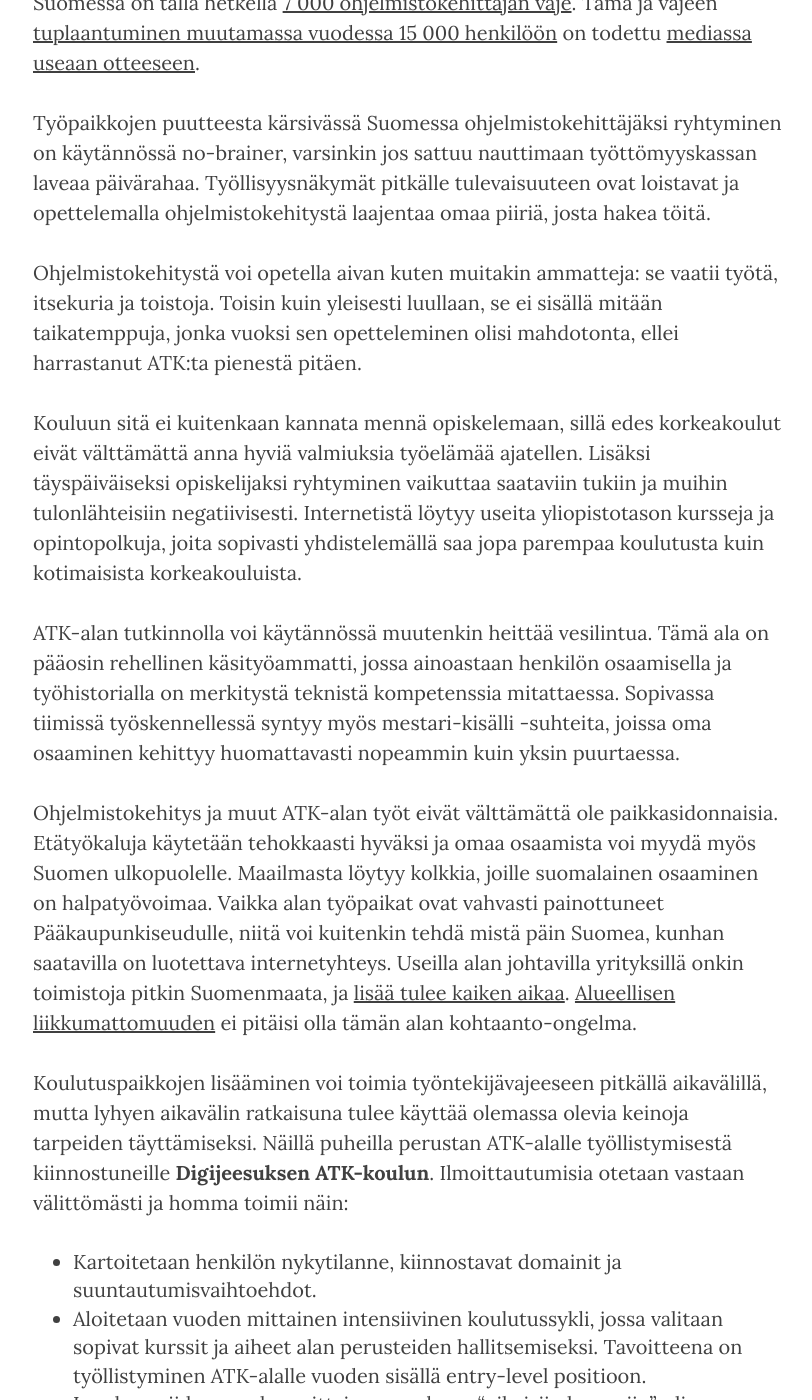
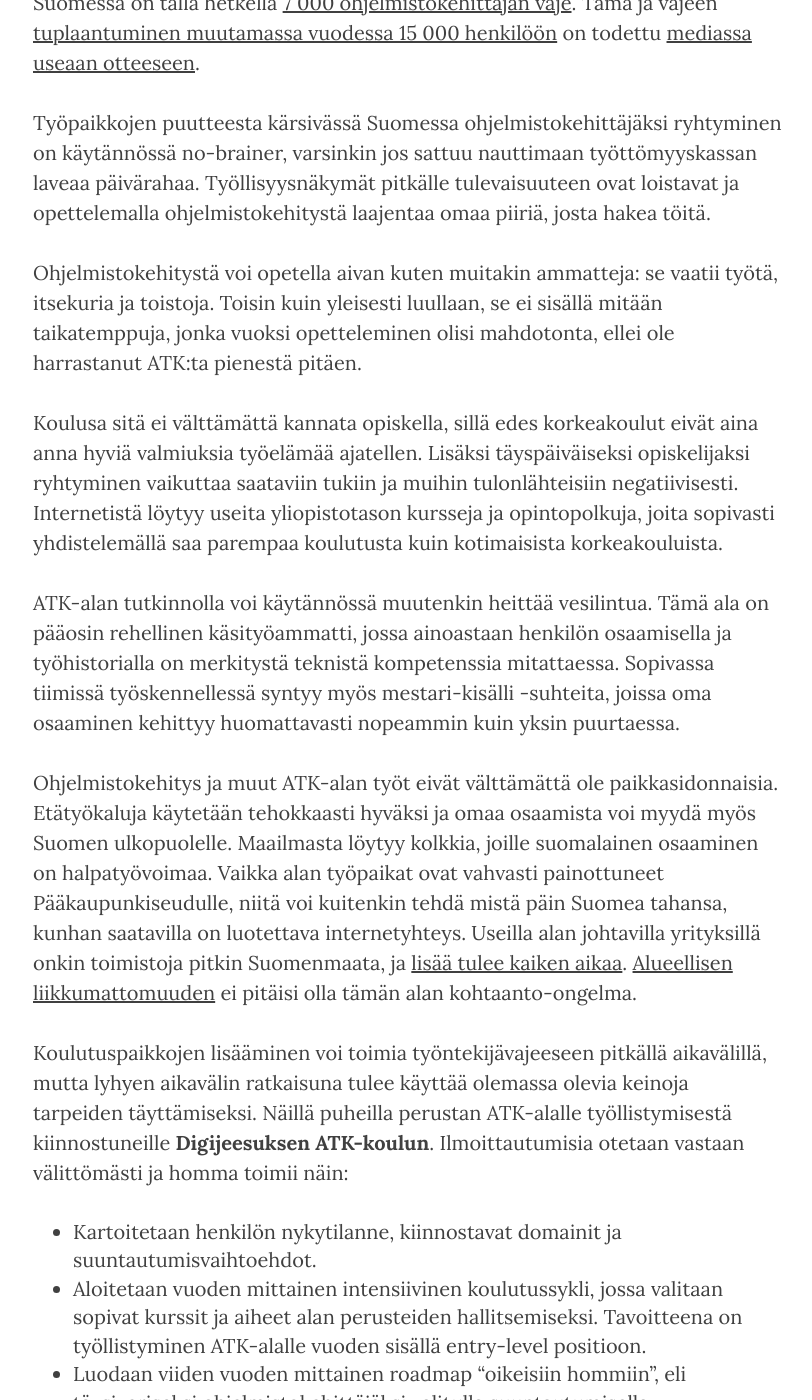
Before and after one commit to varmais/varmais.github.io, a Jekyll site: the page built from _posts/2017-03-16-digijeesuksen-atk-koulu.markdown, in a window 1280 px wide and 1400 px high, scrolled down 505 px. Shown: the whole window, without its empty margins (232-1044 px from the left). Built offline with Jekyll 4.4.1, drawn with Linux system fonts in a browser that asks for light colours; nearby versions of some CDN libraries; some of the changed text lies outside the part shown.

Commit message:
Update ATK-koulu post

```diff
--- a/_posts/2017-03-16-digijeesuksen-atk-koulu.markdown
+++ b/_posts/2017-03-16-digijeesuksen-atk-koulu.markdown
@@ -14,13 +14,13 @@ varsinkin jos sattuu nauttimaan työttömyyskassan laveaa päivärahaa. Työllis
 tulevaisuuteen ovat loistavat ja opettelemalla ohjelmistokehitystä laajentaa omaa piiriä, josta hakea töitä.
 
 Ohjelmistokehitystä voi opetella aivan kuten muitakin ammatteja: se vaatii työtä, itsekuria ja toistoja.
-Toisin kuin yleisesti luullaan, se ei sisällä mitään taikatemppuja, jonka vuoksi sen opetteleminen olisi
-mahdotonta, ellei harrastanut ATK:ta pienestä pitäen.
+Toisin kuin yleisesti luullaan, se ei sisällä mitään taikatemppuja, jonka vuoksi opetteleminen olisi
+mahdotonta, ellei ole harrastanut ATK:ta pienestä pitäen.
 
-Kouluun sitä ei kuitenkaan kannata mennä opiskelemaan, sillä edes korkeakoulut eivät välttämättä anna hyviä
+Koulusa sitä ei välttämättä kannata opiskella, sillä edes korkeakoulut eivät aina anna hyviä
 valmiuksia työelämää ajatellen. Lisäksi täyspäiväiseksi opiskelijaksi ryhtyminen vaikuttaa saataviin
 tukiin ja muihin tulonlähteisiin negatiivisesti. Internetistä löytyy useita yliopistotason kursseja ja
-opintopolkuja, joita sopivasti yhdistelemällä saa jopa parempaa koulutusta kuin kotimaisista korkeakouluista.
+opintopolkuja, joita sopivasti yhdistelemällä saa parempaa koulutusta kuin kotimaisista korkeakouluista.
 
 ATK-alan tutkinnolla voi  käytännössä muutenkin heittää vesilintua. Tämä ala on pääosin rehellinen käsityöammatti,
 jossa ainoastaan henkilön osaamisella ja työhistorialla on merkitystä teknistä kompetenssia mitattaessa.
@@ -30,7 +30,7 @@ huomattavasti nopeammin kuin yksin puurtaessa.
 Ohjelmistokehitys ja muut ATK-alan työt eivät välttämättä ole paikkasidonnaisia. Etätyökaluja käytetään tehokkaasti
 hyväksi ja omaa osaamista voi myydä myös Suomen ulkopuolelle. Maailmasta löytyy kolkkia, joille suomalainen
 osaaminen on halpatyövoimaa. Vaikka alan työpaikat ovat vahvasti painottuneet Pääkaupunkiseudulle, niitä voi
-kuitenkin tehdä mistä päin Suomea, kunhan saatavilla on luotettava internetyhteys. Useilla alan johtavilla
+kuitenkin tehdä mistä päin Suomea tahansa, kunhan saatavilla on luotettava internetyhteys. Useilla alan johtavilla
 yrityksillä onkin toimistoja pitkin Suomenmaata, ja [lisää tulee kaiken aikaa](http://vincitturku.fi/). [Alueellisen
 liikkumattomuuden](https://www.labour.fi/ptblogi/2016/10/28/tyomarkkinoiden-rakennemuutos-ja-kohtaanto-ongelma-lisaa-alueellista-liikkuvuutta/) ei pitäisi olla tämän alan kohtaanto-ongelma.
 
```
Also changed, not shown: other parts of _posts/2017-03-16-digijeesuksen-atk-koulu.markdown (+3 -3 lines).
